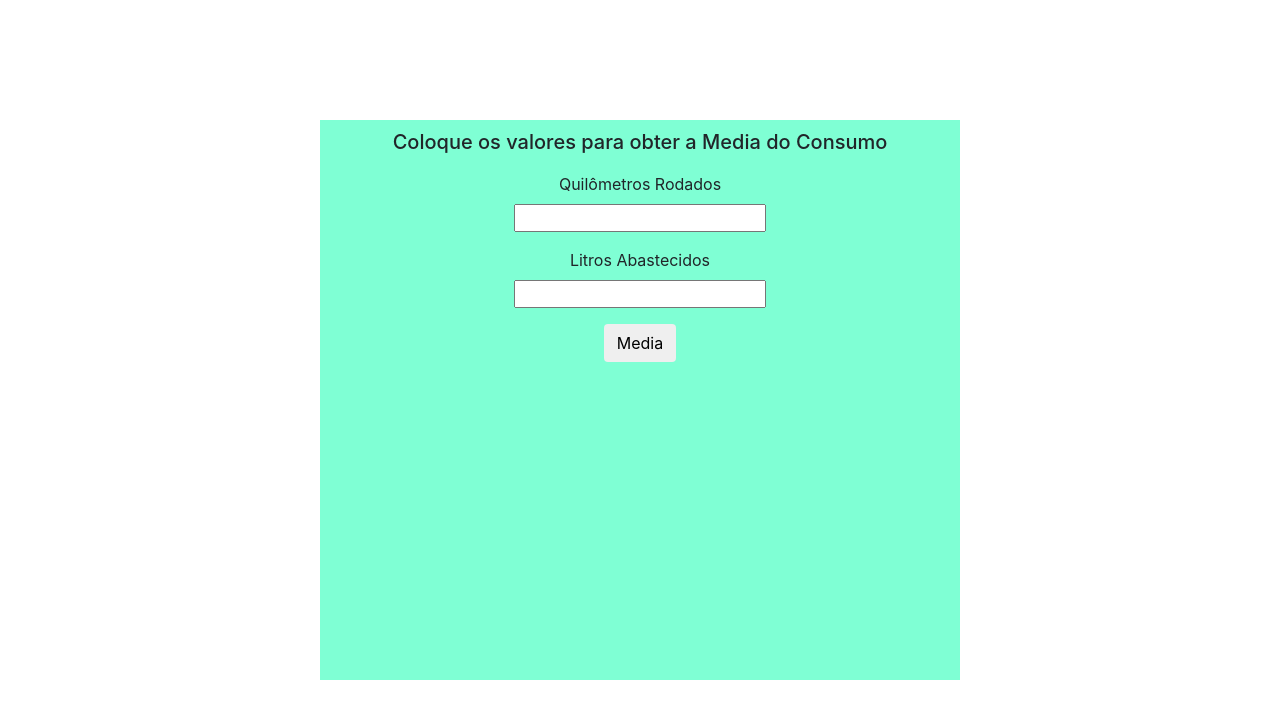
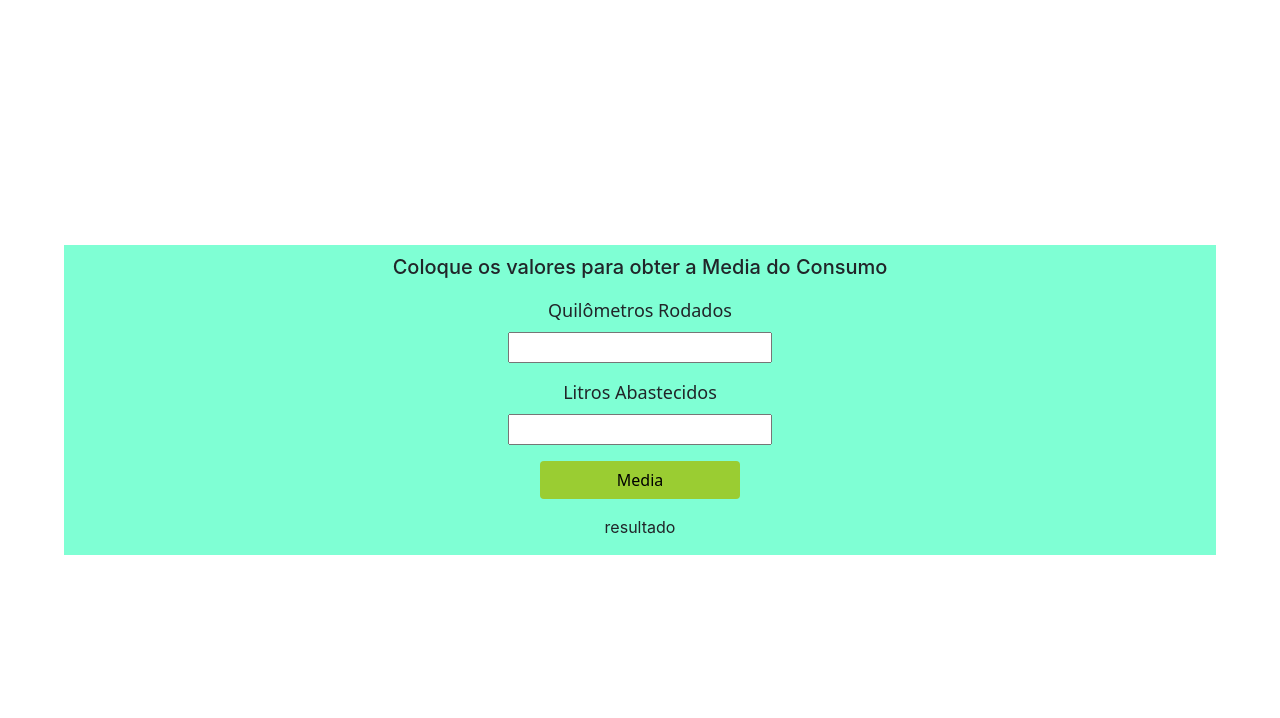
Before and after one commit to Rafa2697/Media_Consumo, a plain HTML site: page index.html in a window 1280 px wide. Drawn offline with nearby package versions, Linux system fonts and the light colour scheme.

Commit message:
update css

```diff
--- a/index.css
+++ b/index.css
@@ -12,8 +12,8 @@ body{
 }
 
 main{
-    width: 50%;
-    height: 70%;
+    width: 90%;
+
     background-color: aquamarine;
 }
 main h1{
@@ -24,11 +24,28 @@ main h1{
 
 .container-form{
     display: flex;
-    justify-content: center;
+    justify-content: space-around;
+    align-items: center;
+    height: 100%;
+    flex-direction: column;
 }
 
 .form-group{
     display: flex;
     flex-direction: column;
     align-items: center;
+    font-size: large;
+    font-family: system-ui, -apple-system, BlinkMacSystemFont, 'Segoe UI', Roboto, Oxygen, Ubuntu, Cantarell, 'Open Sans', 'Helvetica Neue', sans-serif;
 }
+
+.btn{
+    width: 200px;
+    background-color: yellowgreen;
+
+}
+
+.container-result{
+    width: 100%;
+    display: flex;
+    justify-content: center;
+}
--- a/index.html
+++ b/index.html
@@ -13,7 +13,7 @@
         <h1>Coloque os valores para obter a Media do Consumo</h1>
 
         <div class="container-form ">
-            <div>
+
                 <div class="form-group">
                     <label for="km">Quilômetros Rodados</label>
                     <input type="number" id="km" >
@@ -25,12 +25,12 @@
                 <div class="form-group">
                     <button class="btn" onclick="calcMedia()">Media</button>
                 </div>
-            </div>
+
         </div> <!--container formulario-->
 
         <div class="container-result">
             <div id="result-media" class="result-media">
-
+                <p>resultado</p>
             </div>
         </div><!--container resultado-->
 
--- a/script-media.js
+++ b/script-media.js
@@ -7,12 +7,12 @@ function calcMedia(){
     const km = Number(document.getElementById('km').value)
     const litros = Number(document.getElementById('litros').value)
     let media = km / litros;
-
-    if (isNaN(km) || isNaN(litros)){
+    console.log(media)
+    if (isNaN(media)){
+        document.getElementById('result-media').innerHTML = `Prencha os capos para ter a média de consumo`
+        document.querySelector('body').style.background = `darkred`
+    }else{
         document.getElementById('result-media').innerHTML = `${media} Quilômetros por Litro`
-    }else{
-
-        document.getElementById('result-media').innerHTML = (`Prencha os capos para ter a média de consumo`)
     }
 
 
```
